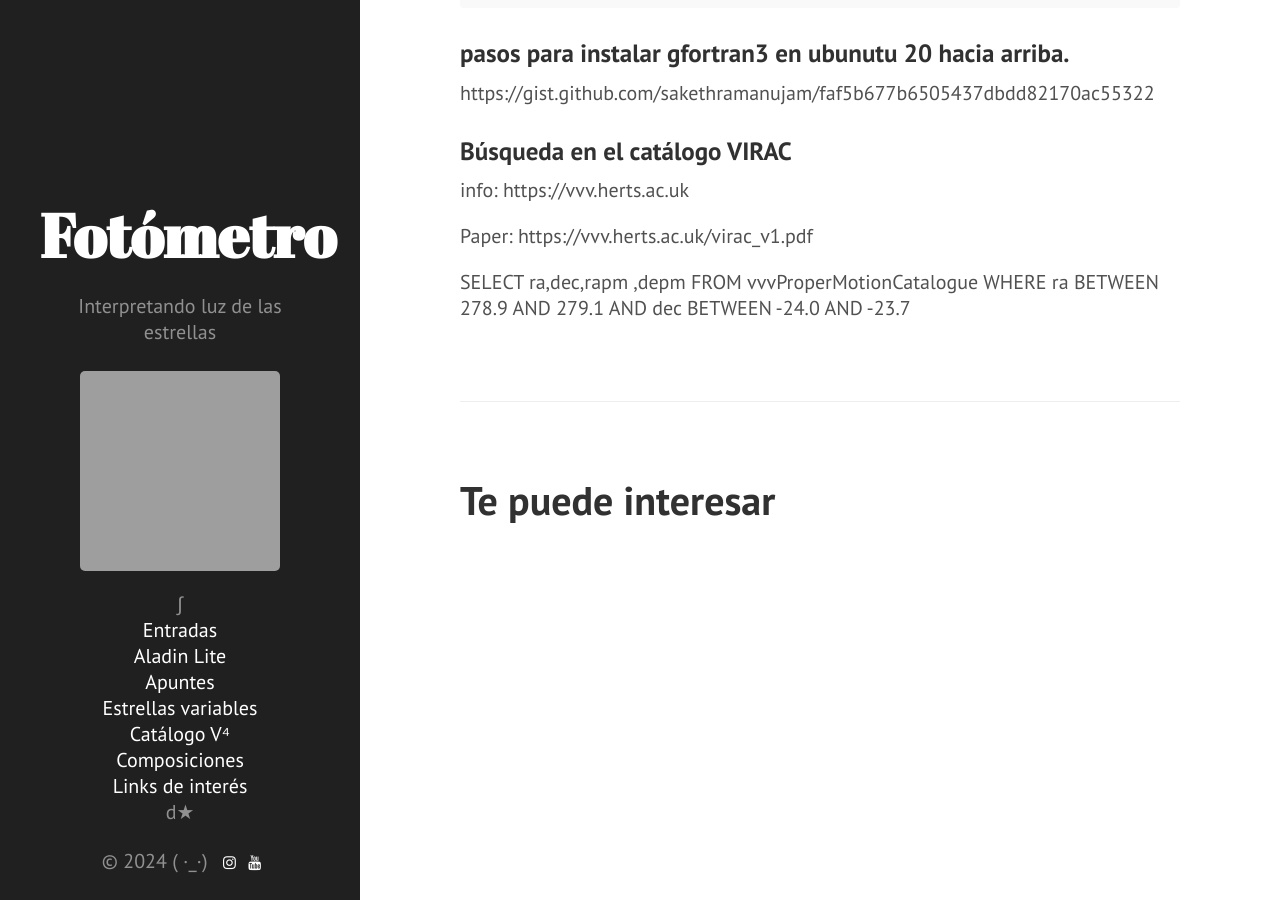
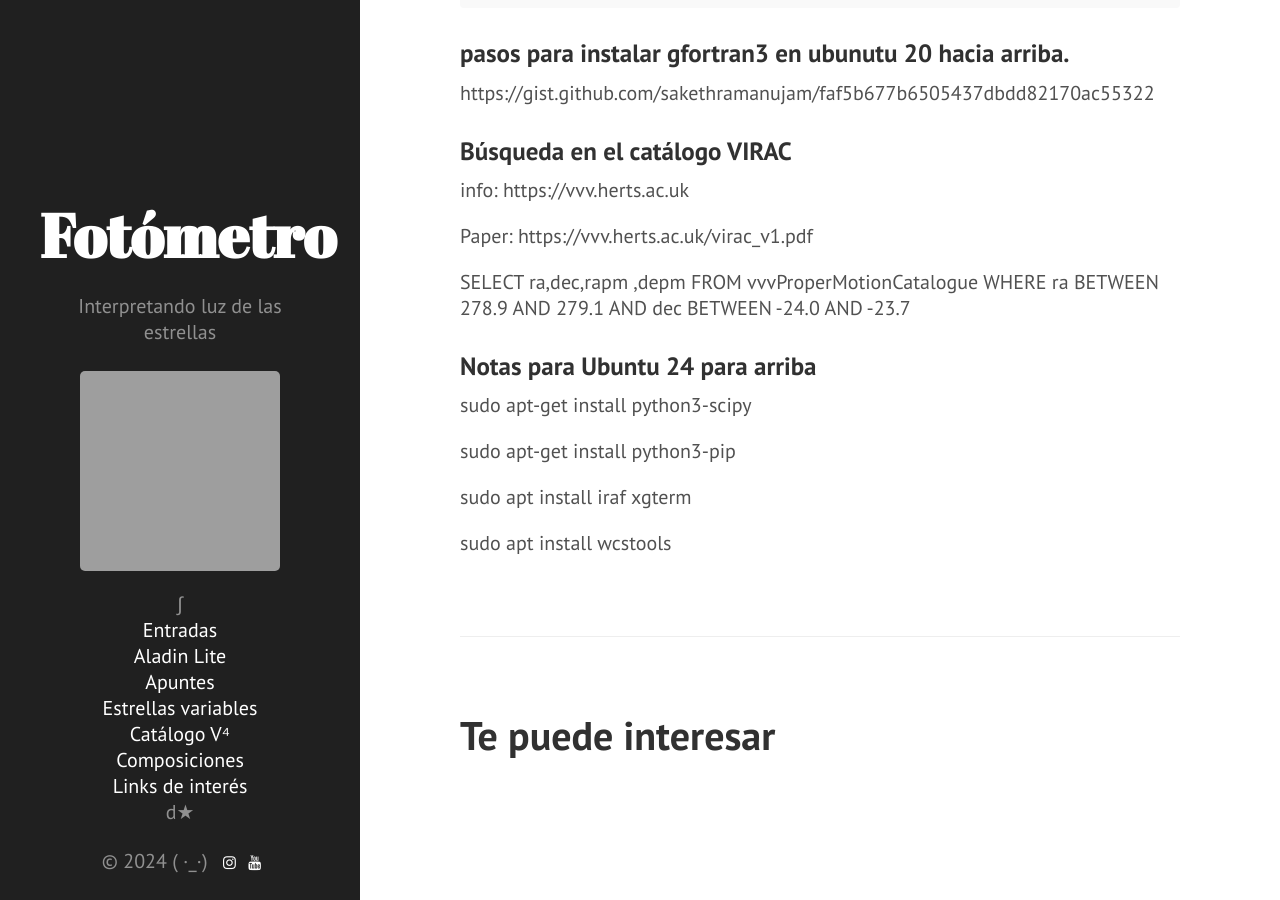
Before and after one commit to nicomedinap/nicomedinap.github.io, a Jekyll site: the page built from apuntes/ComandosUtiles.md, in a window 1280 px wide and 900 px high, scrolled down 2833 px. Built offline with Jekyll 4.4.1, drawn with Linux system fonts in a browser that asks for light colours; a script that is not in the unit is left out; grey boxes are pictures that could not be loaded.

Commit message:
Update ComandosUtiles.md

```diff
--- a/apuntes/ComandosUtiles.md
+++ b/apuntes/ComandosUtiles.md
@@ -113,3 +113,13 @@ Paper: https://vvv.herts.ac.uk/virac_v1.pdf
 
 SELECT ra,dec,rapm ,depm FROM vvvProperMotionCatalogue
 WHERE ra BETWEEN 278.9 AND 279.1 AND dec BETWEEN -24.0 AND -23.7
+
+### Notas para Ubuntu 24 para arriba
+
+sudo apt-get install python3-scipy
+
+sudo apt-get install python3-pip
+
+sudo apt install iraf xgterm
+
+sudo apt install wcstools
```
